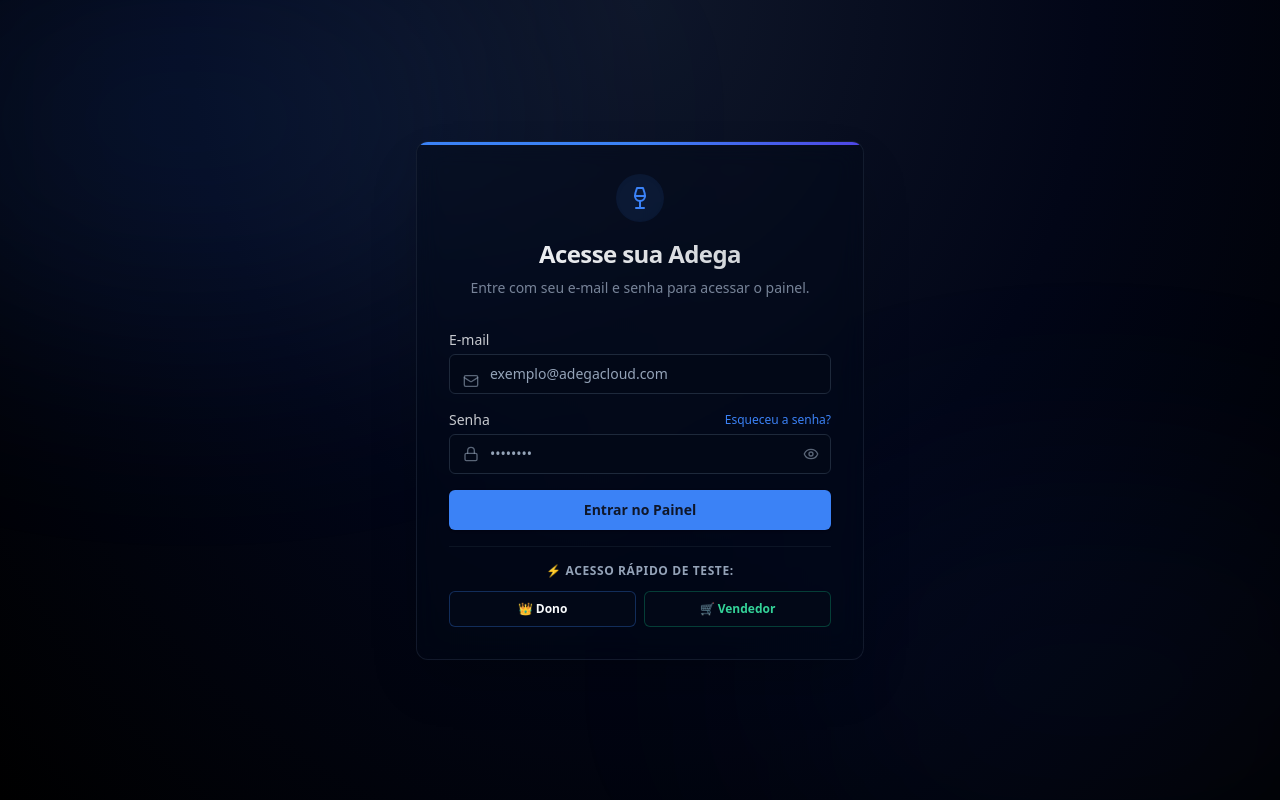
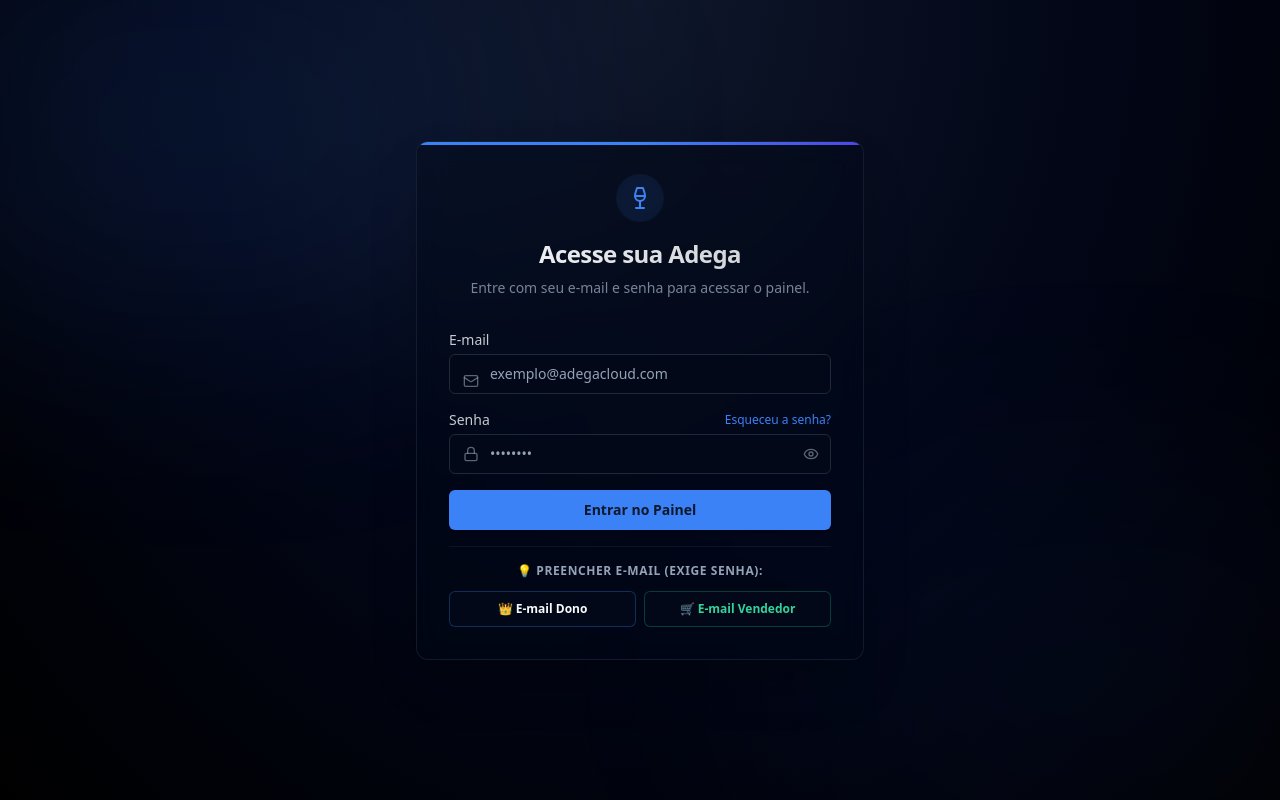
Before and after one commit to vendasdigital2011/adega, a Next.js app: page /login in a window 1280 px wide. Built offline with nearby package versions, Linux system fonts and the light colour scheme; no server answers.

Commit message:
security: exigir digitação manual de senha no login sem login automatico

```diff
--- a/src/features/auth/components/LoginForm.tsx
+++ b/src/features/auth/components/LoginForm.tsx
@@ -52,19 +52,9 @@ export function LoginForm() {
     }
   }
 
-  const handleQuickLogin = async (emailVal: string, passVal: string) => {
+  const handleFillEmail = (emailVal: string) => {
     setValue("email", emailVal)
-    setValue("password", passVal)
-    setIsLoading(true)
-    try {
-      await login(emailVal, passVal)
-      toast.success("Login realizado com sucesso!")
-    } catch (error) {
-      logClientError("auth.quick_login", error)
-      toast.error(getErrorMessage(error, "Erro ao realizar login."))
-    } finally {
-      setIsLoading(false)
-    }
+    toast.success(`E-mail ${emailVal} preenchido! Agora digite a senha.`)
   }
 
   return (
@@ -140,10 +130,10 @@ export function LoginForm() {
             Entrar no Painel
           </Button>
 
-          {/* Quick Demo Section */}
+          {/* Quick Fill Email Section */}
           <div className="pt-4 border-t border-border/40 mt-6">
             <p className="text-xs text-center font-semibold text-muted-foreground mb-3 uppercase tracking-wider">
-              ⚡ Acesso Rápido de Teste:
+              💡 Preencher E-mail (Exige Senha):
             </p>
             <div className="grid grid-cols-2 gap-2">
               <Button
@@ -151,18 +141,18 @@ export function LoginForm() {
                 variant="outline"
                 size="sm"
                 className="text-xs font-semibold hover:bg-primary/10 border-primary/30"
-                onClick={() => handleQuickLogin("teste@teste.com", "teste1234")}
+                onClick={() => handleFillEmail("teste@teste.com")}
               >
-                👑 Dono
+                👑 E-mail Dono
               </Button>
               <Button
                 type="button"
                 variant="outline"
                 size="sm"
                 className="text-xs font-semibold hover:bg-emerald-500/10 border-emerald-500/30 text-emerald-400"
-                onClick={() => handleQuickLogin("vendedor@teste.com", "vendedor1234")}
+                onClick={() => handleFillEmail("vendedor@teste.com")}
               >
-                🛒 Vendedor
+                🛒 E-mail Vendedor
               </Button>
             </div>
           </div>
```
